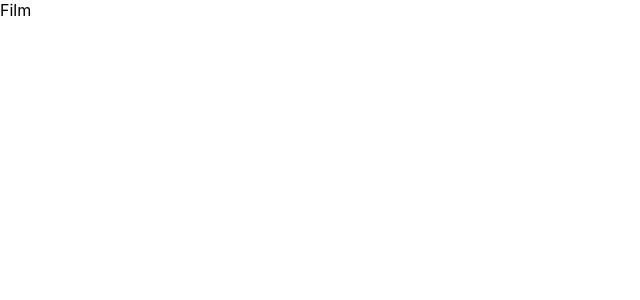
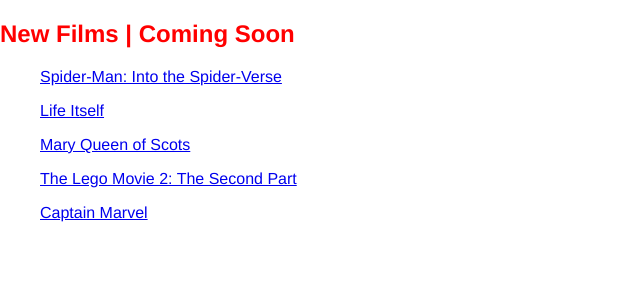
Before and after one commit to helenakolberg/react_film_releases_homework, a React (Create React App) app: page / in a window 1280 px wide. Shown: the top 300 px of the page, without its empty margins (0-640 px from the left). Built offline with nearby package versions, Linux system fonts and the light colour scheme.

Commit message:
changed title colour

```diff
--- a/src/App.css
+++ b/src/App.css
@@ -36,3 +36,7 @@
     transform: rotate(360deg);
   }
 }
+
+.film-box {
+  color: red;
+}
--- a/src/App.js
+++ b/src/App.js
@@ -5,7 +5,7 @@ import './App.css';
 function App() {
   return (
     <>
-      <FilmBox />
+      <FilmBox className="film-box" />
     </>
   );
 }
--- a/src/components/Film.js
+++ b/src/components/Film.js
@@ -4,7 +4,7 @@ class Film extends Component {
     render() {
         return (
             <>
-                <div>Film</div>
+                <ul><a href={this.props.url}>{this.props.name}</a></ul>
             </>
         );
     }
--- a/src/components/FilmList.js
+++ b/src/components/FilmList.js
@@ -3,9 +3,14 @@ import Film from './Film.js';
 
 class FilmList extends Component {
     render() {
+        const filmItems = this.props.films.map((film) => {
+            return <Film key={film.id} name={film.name} url={film.url} />
+        });
+
         return (
             <>
-                <Film />
+                <h2>New Films | Coming Soon</h2>
+                {filmItems}
             </>
         );
     }
--- a/src/containers/FilmBox.js
+++ b/src/containers/FilmBox.js
@@ -37,9 +37,9 @@ class FilmBox extends Component {
 
     render() {
         return (
-            <>
-                <FilmList />
-            </>
+            <div className="film-box">
+                <FilmList films={this.state.films} />
+            </div>
         );
     }
 
--- a/src/index.css
+++ b/src/index.css
@@ -1,8 +1,6 @@
 body {
   margin: 0;
-  font-family: -apple-system, BlinkMacSystemFont, 'Segoe UI', 'Roboto', 'Oxygen',
-    'Ubuntu', 'Cantarell', 'Fira Sans', 'Droid Sans', 'Helvetica Neue',
-    sans-serif;
+  font-family: 'Franklin Gothic Medium', 'Arial Narrow', Arial, sans-serif;
   -webkit-font-smoothing: antialiased;
   -moz-osx-font-smoothing: grayscale;
 }
```
